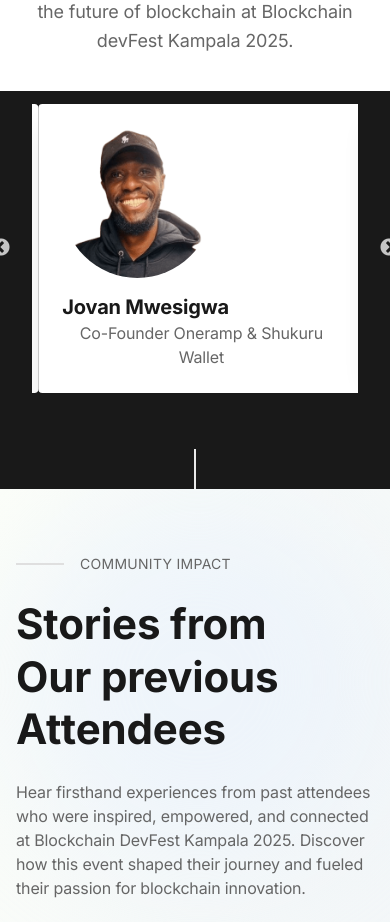
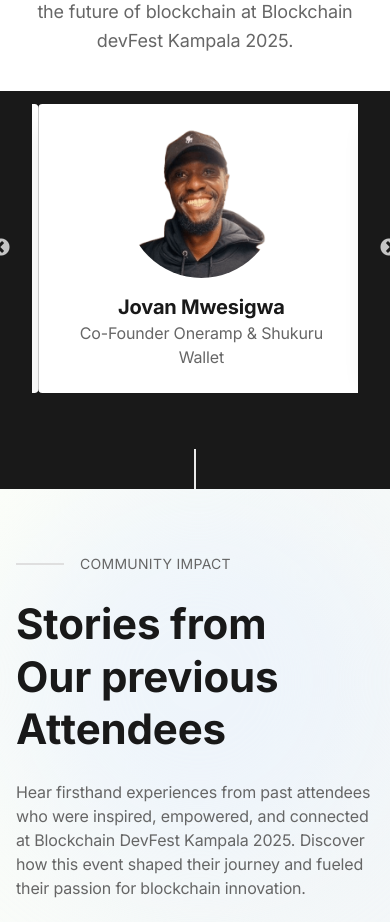
Before and after one commit to eliashezron/devfest, a Next.js app: page / in a window 390 px wide. Shown: the part 2580-3502 px from the top of the page. Built offline with nearby package versions, Linux system fonts and the light colour scheme.

Commit message:
worked on the mobile responsiveness in the speakers component

```diff
--- a/components/speakers.tsx
+++ b/components/speakers.tsx
@@ -73,8 +73,16 @@ export default function Speakers() {
                 className="relative flex flex-col items-center p-6 bg-white rounded shadow-xl cursor-pointer"
                 onClick={() => setSelectedSpeaker(speaker)}
               >
-                <Image className="relative rounded-full" src={speaker.image} width={150} height={150} alt={speaker.name} />
-                <h4 className="text-xl font-bold leading-snug tracking-tight mt-4">{speaker.name}</h4>
+                  <div className="flex justify-center items-center">
+                    <Image
+                      className="rounded-full"
+                      src={speaker.image}
+                      width={150}
+                      height={150}
+                      alt={speaker.name}
+                    />
+                 </div>
+                <h4 className="text-xl font-bold leading-snug tracking-tight  text-center mt-4">{speaker.name}</h4>
                 <p className="text-gray-600 text-center">{speaker.role}</p>
               </motion.div>
             ))}
```
